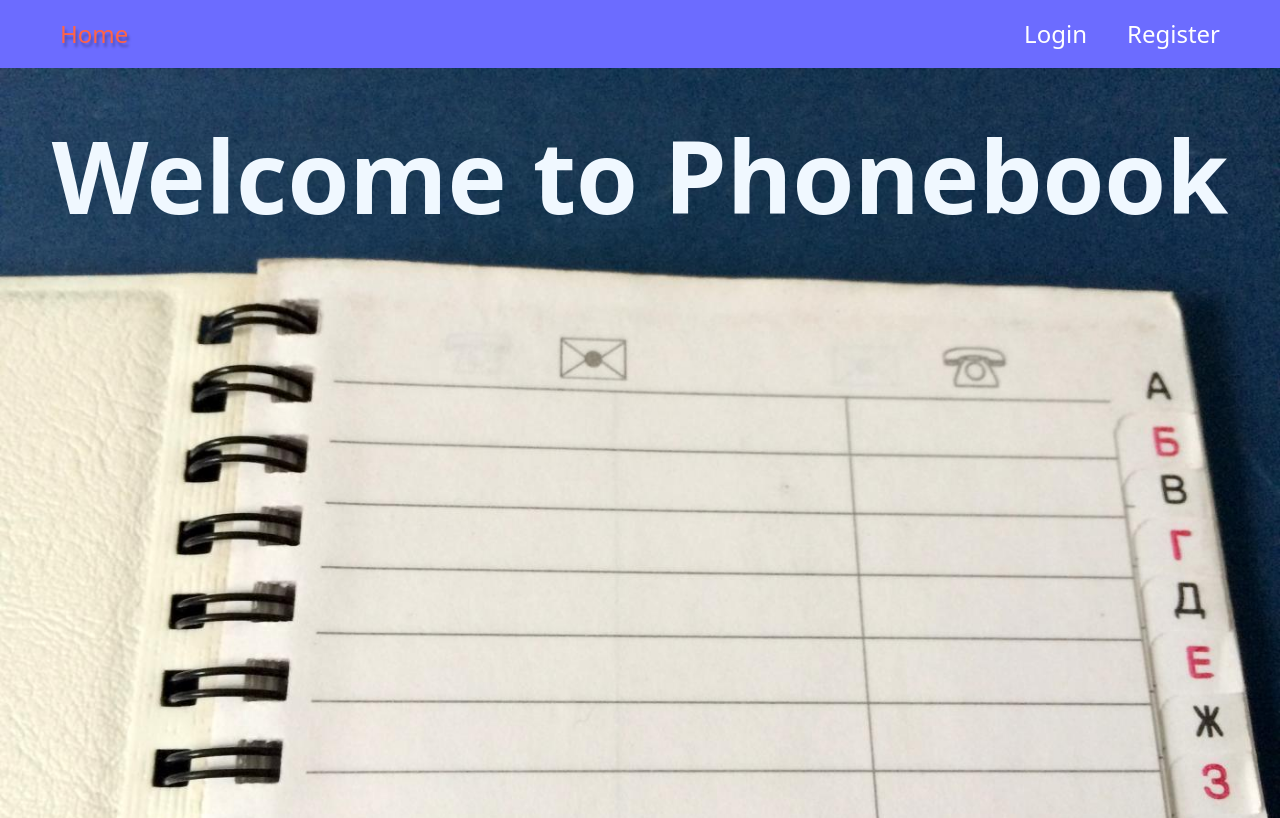
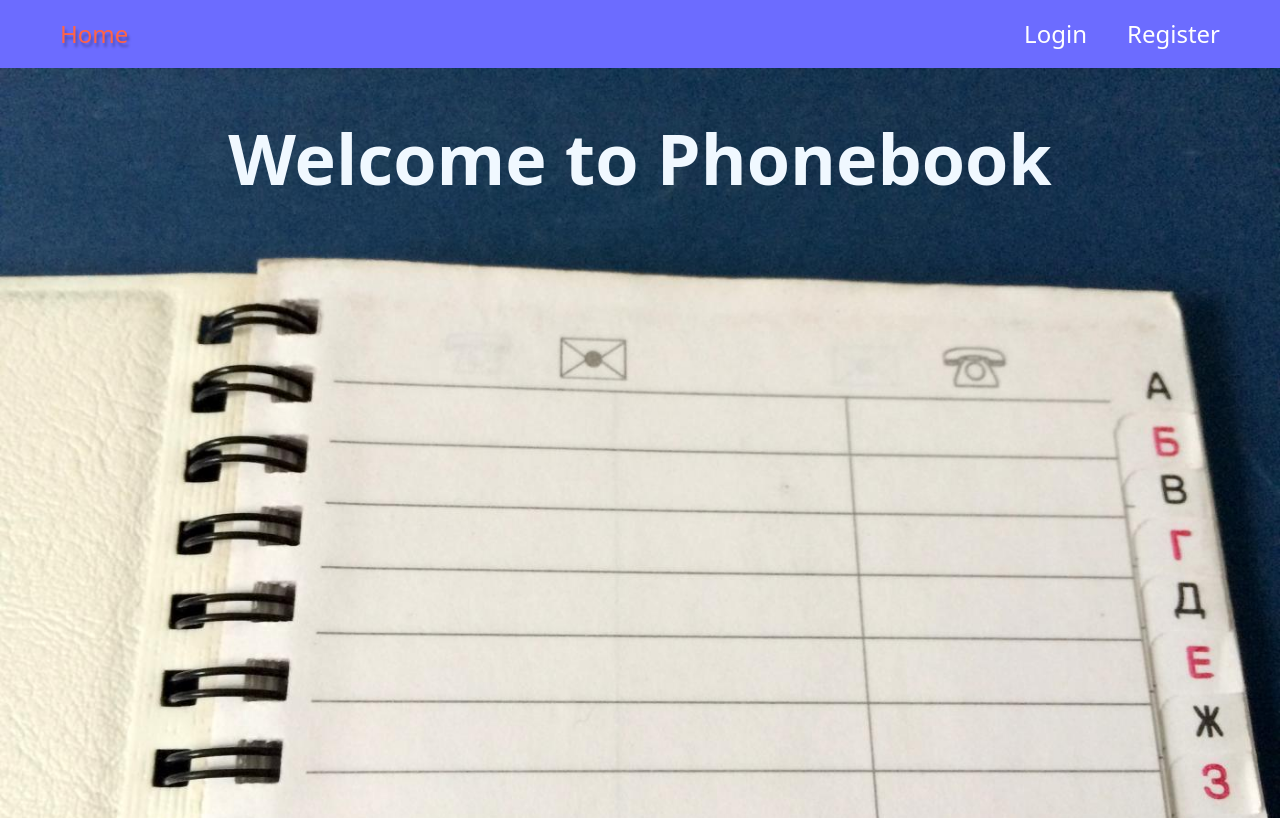
Before and after one commit to grebenuks/goit-react-hw-08-phonebook, a React (Create React App) app: page / in a window 1280 px wide. Built offline with nearby package versions, Linux system fonts and the light colour scheme.

Commit message:
Some fix done

```diff
--- a/src/View/view.css
+++ b/src/View/view.css
@@ -15,7 +15,7 @@
   flex-direction: column;
 }
 .home-title {
-  font-size: 100px;
+  font-size: 70px;
   color: aliceblue;
   text-align: center;
   padding-top: 50px;
```
